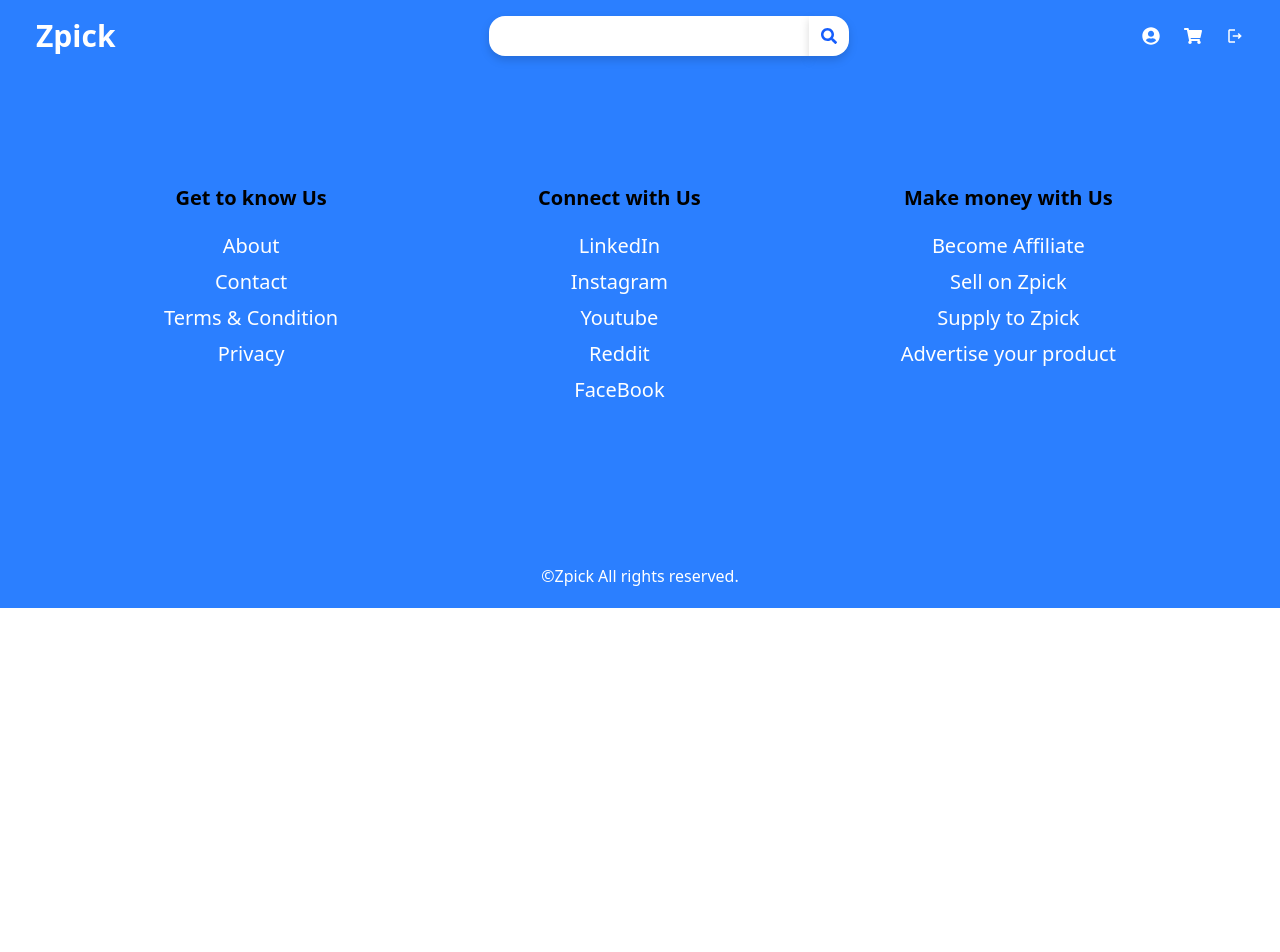
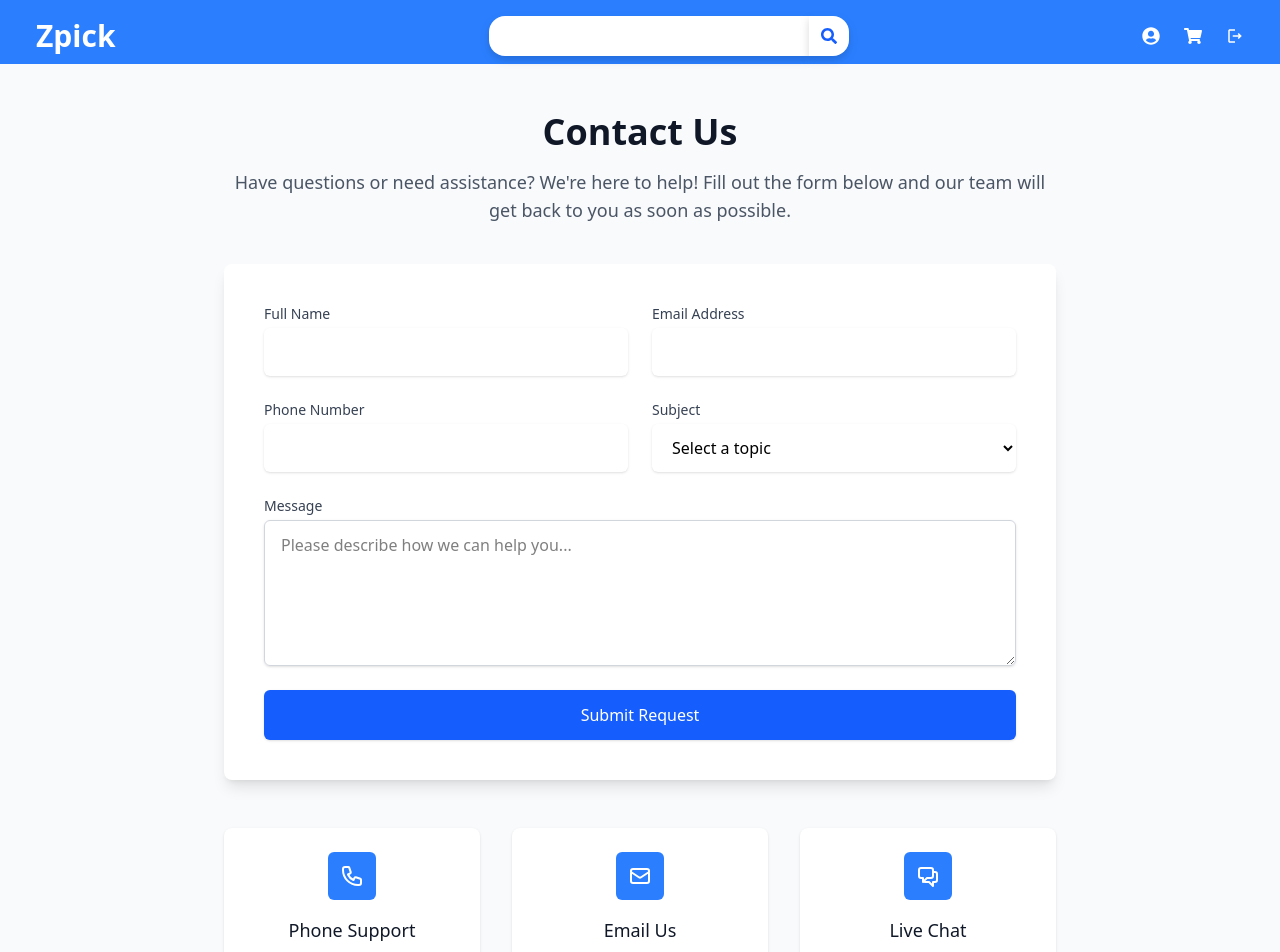
Before and after one commit to Aashish-Yadav/Zpick, a React (Vite) app: page /contact in a window 1280 px wide. Shown: the top 952 px of the page. Before the commit the page ends 800 px from the top, so only its background shows below. Built offline with nearby package versions, Linux system fonts and the light colour scheme; sample sign-in values are in the browser's storage.

Commit message:
contact page

```diff
--- a/src/App.jsx
+++ b/src/App.jsx
@@ -16,15 +16,15 @@
     <>
     <Router>
       <Routes>
-
         <Route element={<ProtectedRoute/>}>
         <Route path="/profile" element={<UserProfile/>}></Route>
+        <Route path="/contact" element={<Contact/>}></Route>
+        <Route path="/cart" element={<Cart/>}></Route>
+        </Route>
+
         <Route path="/" element={<Home/>}></Route>
         <Route path="/about" element={<About/>}></Route>
-        <Route path="/contact" element={<Contact/>}></Route>
-        <Route path="/cart" element={<Cart/>}></Route>
         <Route path="/ProductDetails/:ProductId" element={<ProductDetail/>}></Route>
-        </Route>
 
         <Route path="/login" element={<LoginPage/>}></Route>
         <Route path="/register" element={<RegisterPage/>}></Route>
--- a/src/Components/ListPage/ListPage.jsx
+++ b/src/Components/ListPage/ListPage.jsx
@@ -33,7 +33,7 @@
                   <div>
                     <div className="flex bg-gray-200 py-1 px-3 rounded-xl">
                       {/* <p className="shadow-xl mr-2 cursor-pointer " onClick={()=>handleDecrease(index)}>-</p> */}
-                     <p className="mr-2 shadow-xl cursor-pointer px-5 py-1 hover:sacle-110"><FaShoppingCart/></p>
+                     <p >Buy Now</p>
                       {/* <p className="cursor-pointer shadow-xl" onClick={()=>handleIncrease(index)}>+</p> */}
                     </div>
                   </div>
--- a/src/Pages/Contact/Contact.jsx
+++ b/src/Pages/Contact/Contact.jsx
@@ -1,15 +1,217 @@
-import React from 'react'
+import React, { useState } from 'react'
 import Navbar from '../../Components/Navbar/Navbar'
 import Footer from '../../Components/Footer/Footer'
+import axios from 'axios';
 
 function Contact() {
+  const [formData, setFormData] = useState({
+    name: '',
+    email: '',
+    phone: '',
+    subject: '',
+    message: ''
+  });
+  const [submitted, setSubmitted] = useState(false);
+
+  const handleChange = (e) => {
+    const { name, value } = e.target;
+    setFormData({
+      ...formData,
+      [name]: value
+    });
+  };
+
+  const handleSubmit = (e) => {
+    e.preventDefault();
+    console.log("Form submitted:", formData);
+    axios.post('http://localhost:4000/contact',formData)
+    .then((res)=>{
+      console.log('response on frontend',res);
+    })
+    .catch((err)=>{
+      console.log('error on front',err)
+    })
+    setSubmitted(true);
+    // Reset form
+
+    // Reset success message after 5 seconds
+    setTimeout(() => {
+      setSubmitted(false);
+    }, 5000);
+  };
+
   return (
-    <div>
-        <div><Navbar/></div>
-        <div>
+    <div className="flex flex-col min-h-screen">
+      <div><Navbar/></div>
 
+      <main className="flex-grow bg-gray-50 py-12">
+        <div className="max-w-4xl mx-auto px-4 sm:px-6 lg:px-8">
+          {/* Contact Header */}
+          <div className="text-center mb-10">
+            <h1 className="text-3xl font-bold text-gray-900 sm:text-4xl">Contact Us</h1>
+            <p className="mt-4 text-lg text-gray-600">
+              Have questions or need assistance? We're here to help! Fill out the form below and our team will get back to you as soon as possible.
+            </p>
+          </div>
+
+          {/* Contact Form Section */}
+          <div className="bg-white rounded-lg shadow-lg overflow-hidden">
+            <div className="p-6 sm:p-10">
+              {/* Success Message */}
+              {submitted && (
+                <div className="mb-6 bg-green-100 border border-green-400 text-green-700 px-4 py-3 rounded relative" role="alert">
+                  <strong className="font-bold">Thank you!</strong>
+                  <span className="block sm:inline"> We've received your message and will contact you soon.</span>
+                </div>
+              )}
+
+              <form onSubmit={handleSubmit}>
+                <div className="grid grid-cols-1 gap-y-6 sm:grid-cols-2 sm:gap-x-6">
+                  {/* Name Field */}
+                  <div className="sm:col-span-1">
+                    <label htmlFor="name" className="block text-sm font-medium text-gray-700">Full Name</label>
+                    <div className="mt-1">
+                      <input
+                        type="text"
+                        name="name"
+                        id="name"
+                        value={formData.name}
+                        onChange={handleChange}
+                        required
+                        className="py-3 px-4 block w-full shadow-sm focus:ring-blue-500 focus:border-blue-500 border-gray-300 rounded-md"
+                      />
+                    </div>
+                  </div>
+
+                  {/* Email Field */}
+                  <div className="sm:col-span-1">
+                    <label htmlFor="email" className="block text-sm font-medium text-gray-700">Email Address</label>
+                    <div className="mt-1">
+                      <input
+                        type="email"
+                        name="email"
+                        id="email"
+                        value={formData.email}
+                        onChange={handleChange}
+                        required
+                        className="py-3 px-4 block w-full shadow-sm focus:ring-blue-500 focus:border-blue-500 border-gray-300 rounded-md"
+                      />
+                    </div>
+                  </div>
+
+                  {/* Phone Field */}
+                  <div className="sm:col-span-1">
+                    <label htmlFor="phone" className="block text-sm font-medium text-gray-700">Phone Number</label>
+                    <div className="mt-1">
+                      <input
+                        type="tel"
+                        name="phone"
+                        id="phone"
+                        value={formData.phone}
+                        onChange={handleChange}
+                        className="py-3 px-4 block w-full shadow-sm focus:ring-blue-500 focus:border-blue-500 border-gray-300 rounded-md"
+                      />
+                    </div>
+                  </div>
+
+                  {/* Subject Field */}
+                  <div className="sm:col-span-1">
+                    <label htmlFor="subject" className="block text-sm font-medium text-gray-700">Subject</label>
+                    <div className="mt-1">
+                      <select
+                        id="subject"
+                        name="subject"
+                        value={formData.subject}
+                        onChange={handleChange}
+                        required
+                        className="py-3 px-4 block w-full shadow-sm focus:ring-blue-500 focus:border-blue-500 border-gray-300 rounded-md"
+                      >
+                        <option value="">Select a topic</option>
+                        <option value="General Inquiry">General Inquiry</option>
+                        <option value="Product Support">Product Support</option>
+                        <option value="Billing Question">Billing Question</option>
+                        <option value="Technical Issue">Technical Issue</option>
+                        <option value="Feedback">Feedback</option>
+                      </select>
+                    </div>
+                  </div>
+
+                  {/* Message Field */}
+                  <div className="sm:col-span-2">
+                    <label htmlFor="message" className="block text-sm font-medium text-gray-700">Message</label>
+                    <div className="mt-1">
+                      <textarea
+                        id="message"
+                        name="message"
+                        rows="5"
+                        value={formData.message}
+                        onChange={handleChange}
+                        required
+                        className="py-3 px-4 block w-full shadow-sm focus:ring-blue-500 focus:border-blue-500 border border-gray-300 rounded-md"
+                        placeholder="Please describe how we can help you..."
+                      ></textarea>
+                    </div>
+                  </div>
+
+                  {/* Submit Button */}
+                  <div className="sm:col-span-2">
+                    <button
+                      type="submit"
+                      className="w-full inline-flex items-center justify-center px-6 py-3 border border-transparent rounded-md shadow-sm text-base font-medium text-white bg-blue-600 hover:bg-blue-700 focus:outline-none focus:ring-2 focus:ring-offset-2 focus:ring-blue-500"
+                    >
+                      Submit Request
+                    </button>
+                  </div>
+                </div>
+              </form>
+            </div>
+          </div>
+
+          {/* Additional Contact Info */}
+          <div className="mt-12 grid grid-cols-1 gap-8 sm:grid-cols-3">
+            <div className="bg-white rounded-lg shadow px-5 py-6 text-center">
+              <div className="flex items-center justify-center h-12 w-12 rounded-md bg-blue-500 text-white mx-auto">
+                <svg xmlns="http://www.w3.org/2000/svg" className="h-6 w-6" fill="none" viewBox="0 0 24 24" stroke="currentColor">
+                  <path strokeLinecap="round" strokeLinejoin="round" strokeWidth={2} d="M3 5a2 2 0 012-2h3.28a1 1 0 01.948.684l1.498 4.493a1 1 0 01-.502 1.21l-2.257 1.13a11.042 11.042 0 005.516 5.516l1.13-2.257a1 1 0 011.21-.502l4.493 1.498a1 1 0 01.684.949V19a2 2 0 01-2 2h-1C9.716 21 3 14.284 3 6V5z" />
+                </svg>
+              </div>
+              <h3 className="mt-4 text-lg font-medium text-gray-900">Phone Support</h3>
+              <p className="mt-2 text-base text-gray-500">
+                (555) 123-4567<br />
+                Mon-Fri: 9am-5pm
+              </p>
+            </div>
+
+            <div className="bg-white rounded-lg shadow px-5 py-6 text-center">
+              <div className="flex items-center justify-center h-12 w-12 rounded-md bg-blue-500 text-white mx-auto">
+                <svg xmlns="http://www.w3.org/2000/svg" className="h-6 w-6" fill="none" viewBox="0 0 24 24" stroke="currentColor">
+                  <path strokeLinecap="round" strokeLinejoin="round" strokeWidth={2} d="M3 8l7.89 5.26a2 2 0 002.22 0L21 8M5 19h14a2 2 0 002-2V7a2 2 0 00-2-2H5a2 2 0 00-2 2v10a2 2 0 002 2z" />
+                </svg>
+              </div>
+              <h3 className="mt-4 text-lg font-medium text-gray-900">Email Us</h3>
+              <p className="mt-2 text-base text-gray-500">
+                support@example.com<br />
+                24-hour response time
+              </p>
+            </div>
+
+            <div className="bg-white rounded-lg shadow px-5 py-6 text-center">
+              <div className="flex items-center justify-center h-12 w-12 rounded-md bg-blue-500 text-white mx-auto">
+                <svg xmlns="http://www.w3.org/2000/svg" className="h-6 w-6" fill="none" viewBox="0 0 24 24" stroke="currentColor">
+                  <path strokeLinecap="round" strokeLinejoin="round" strokeWidth={2} d="M17 8h2a2 2 0 012 2v6a2 2 0 01-2 2h-2v4l-4-4H9a1.994 1.994 0 01-1.414-.586m0 0L11 14h4a2 2 0 002-2V6a2 2 0 00-2-2H5a2 2 0 00-2 2v6a2 2 0 002 2h2v4l.586-.586z" />
+                </svg>
+              </div>
+              <h3 className="mt-4 text-lg font-medium text-gray-900">Live Chat</h3>
+              <p className="mt-2 text-base text-gray-500">
+                Available on our website<br />
+                Mon-Fri: 8am-8pm
+              </p>
+            </div>
+          </div>
         </div>
-        <div><Footer/></div>
+      </main>
+
+      <div><Footer/></div>
     </div>
   )
 }
--- a/src/Pages/RegisterPage/RegisterPage.jsx
+++ b/src/Pages/RegisterPage/RegisterPage.jsx
@@ -24,7 +24,7 @@
       password: password
     }
     console.log(payload);
-    axios.post('http://localhost:4000/user/register', payload)
+    axios.post('http://localhost:4000/user/register', {payload})
     .then((res)=>{
       console.log("User Registered", res)
       setLoading(false)
@@ -32,7 +32,7 @@
       setTimeout(() => navigate("/login"), 4000);
     })
     .catch((err) => {
-      console.log("something went wrong", err);
+      console.log("something wenttt wrong", err);
       setLoading(false);
       toast.error(err?.response?.data?.message || "Registration failed");
     });
```
